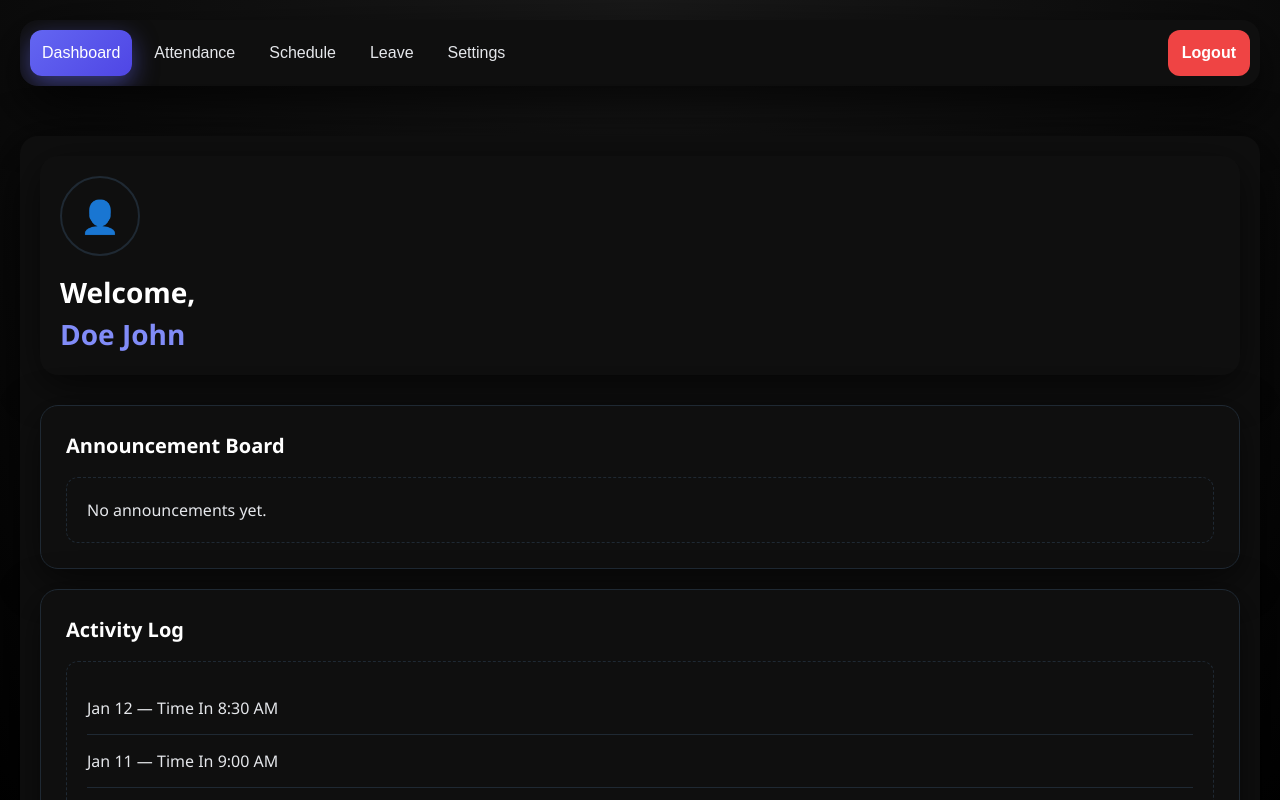
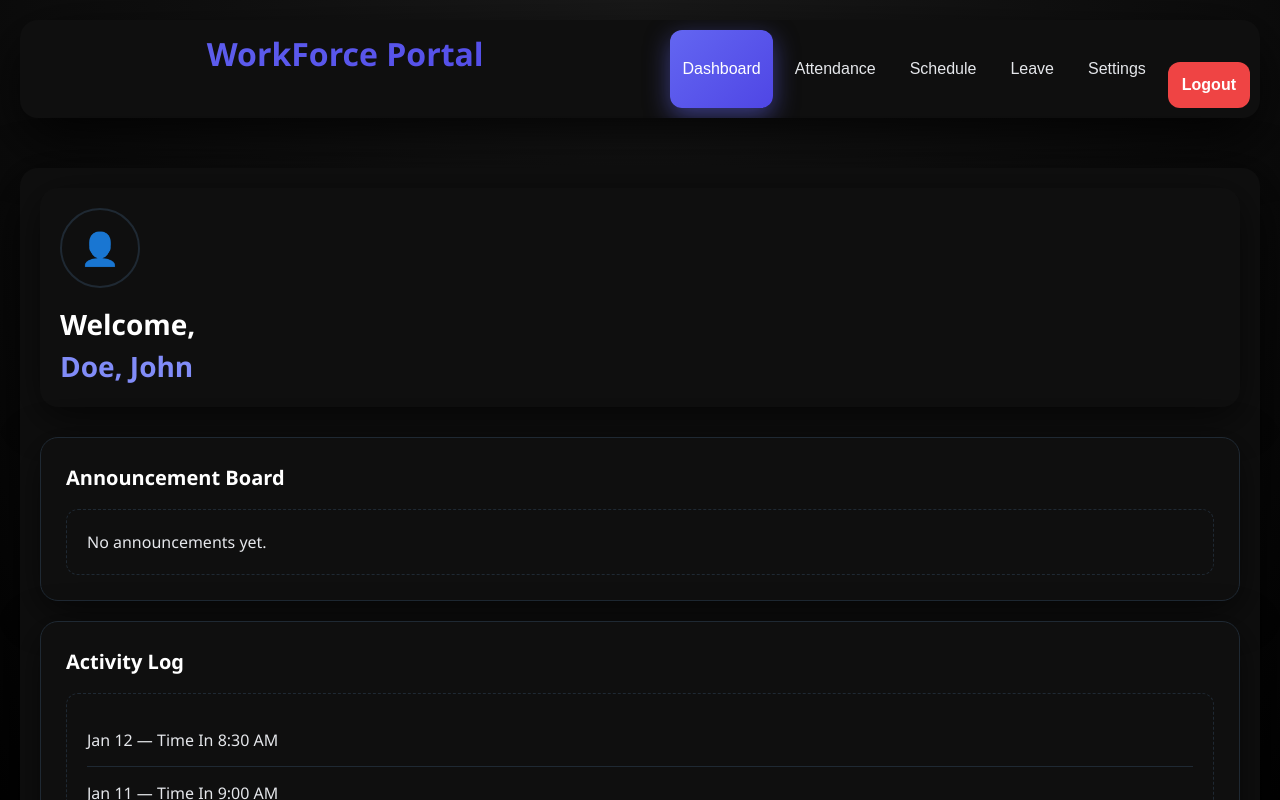
Before and after one commit to Harukino1/IT342_G3_Salindato_Lab1, a React (Vite) app in the folder web/: page /dashboard in a window 1280 px wide. Shown: the top 800 px of the page. Built offline with nearby package versions, Linux system fonts and the light colour scheme.

Commit message:
changes so that the company name will fitted in

```diff
--- a/web/src/components/Dashboard.css
+++ b/web/src/components/Dashboard.css
@@ -18,25 +18,34 @@
 .sidebar {
   width: 280px;
   height: 100%;
-  background: #0f0f0f; /* login card background */
+  background: #0f0f0f;
   display: flex;
   flex-direction: column;
-  justify-content: space-between;
+  justify-content: flex-start;
   padding: 30px 20px;
   border-radius: 18px;
   box-shadow: 0 20px 60px rgba(0, 0, 0, 0.8);
 }
 
 .logo {
-  font-size: 28px;
-  font-weight: bold;
-  color: #ffffff;
+  width: 100%;
+  font-size: 32px;
+  font-weight: 700;
+  background: linear-gradient(135deg, #6366f1, #4f46e5);
+  -webkit-background-clip: text;
+  -webkit-text-fill-color: transparent;
+  background-clip: text;
+  color: transparent;
+  margin-bottom: 30px;
+  display: block;
+  text-align: center;
 }
 
 .nav {
   display: flex;
   flex-direction: column;
-  gap: 16px;
+  gap: 12px;
+  flex-grow: 1;
 }
 
 .nav-item {
@@ -72,6 +81,7 @@
   font-weight: bold;
   font-size: 16px;
   transition: 0.3s ease;
+  margin-top: auto;
 }
 
 .logout:hover {
--- a/web/src/pages/Dashboard.jsx
+++ b/web/src/pages/Dashboard.jsx
@@ -6,7 +6,7 @@ const Dashboard = () => {
     <div className="dashboard">
       {/* Sidebar */}
       <aside className="sidebar">
-        <h2 className="logo">WorkForce</h2>
+        <h2 className="logo">WorkForce Portal</h2>
 
         <nav className="nav">
           <button className="nav-item active">Dashboard</button>
@@ -26,7 +26,7 @@ const Dashboard = () => {
           <div className="avatar">👤</div>
           <h1>
             Welcome,<br />
-            <span>Doe John</span>
+            <span>Doe, John</span>
           </h1>
         </section>
 
```
